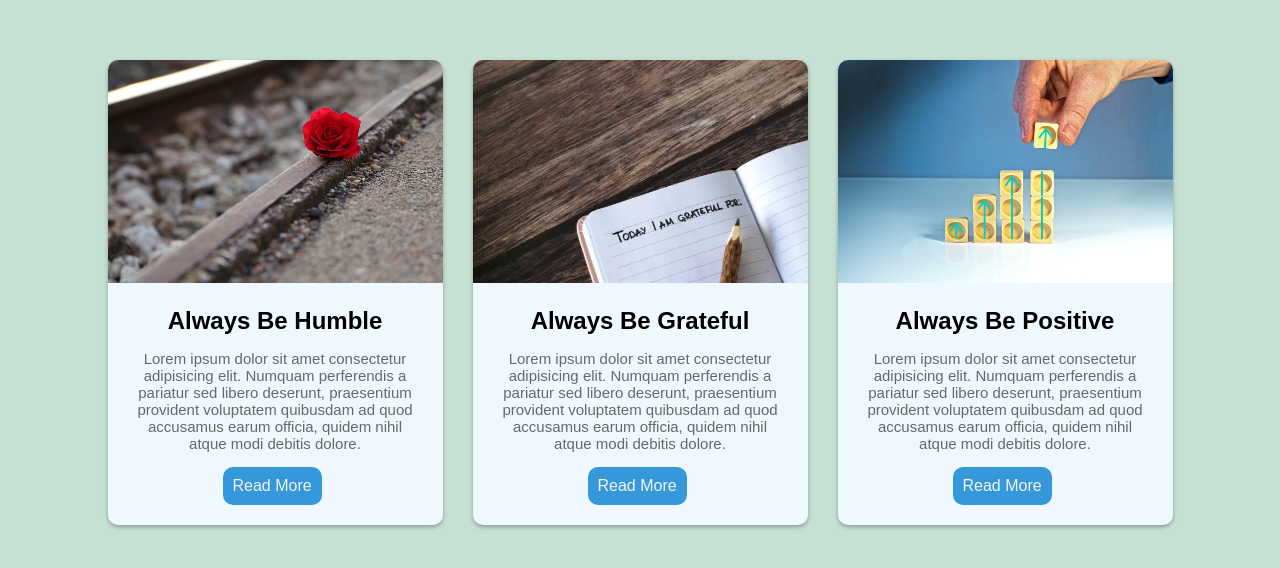
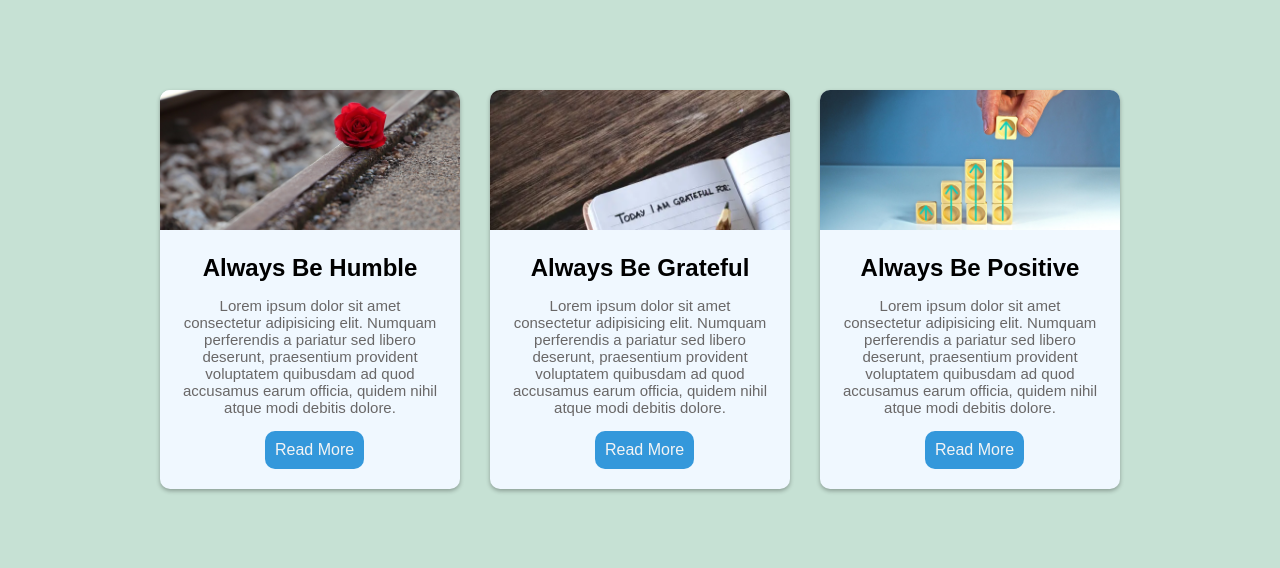
Before and after one commit to maziaramzan80/HTML-CSS-Practice, a plain HTML site: page Cards/index.html in a window 1280 px wide. Drawn offline with Linux system fonts and the light colour scheme.

Commit message:
Update styles.css

```diff
--- a/Cards/styles.css
+++ b/Cards/styles.css
@@ -15,11 +15,11 @@ body
   justify-content: center;
   flex-wrap: wrap;
    gap:30px;
-   margin-top: 60px;
+   margin-top: 90px;
 }
 .card
 {
-  width:335px;
+  width:300px;
   background-color: aliceblue;
   overflow: hidden;
   border-radius: 10px;
@@ -33,9 +33,9 @@ body
 .card img
 {
  width:100%;
+ height:140px;
+ object-fit: cover;
 
- object-fit: cover;
- /* height:100px; */
 }
 .card-content
 {
@@ -60,7 +60,7 @@ body
     display: flex;
     justify-content: center;
     background-color: #3498db;
-    margin-left: 95px;
+    margin-left: 85px;
     display: inline-block;
     color: whitesmoke;
     padding: 10px;
```
